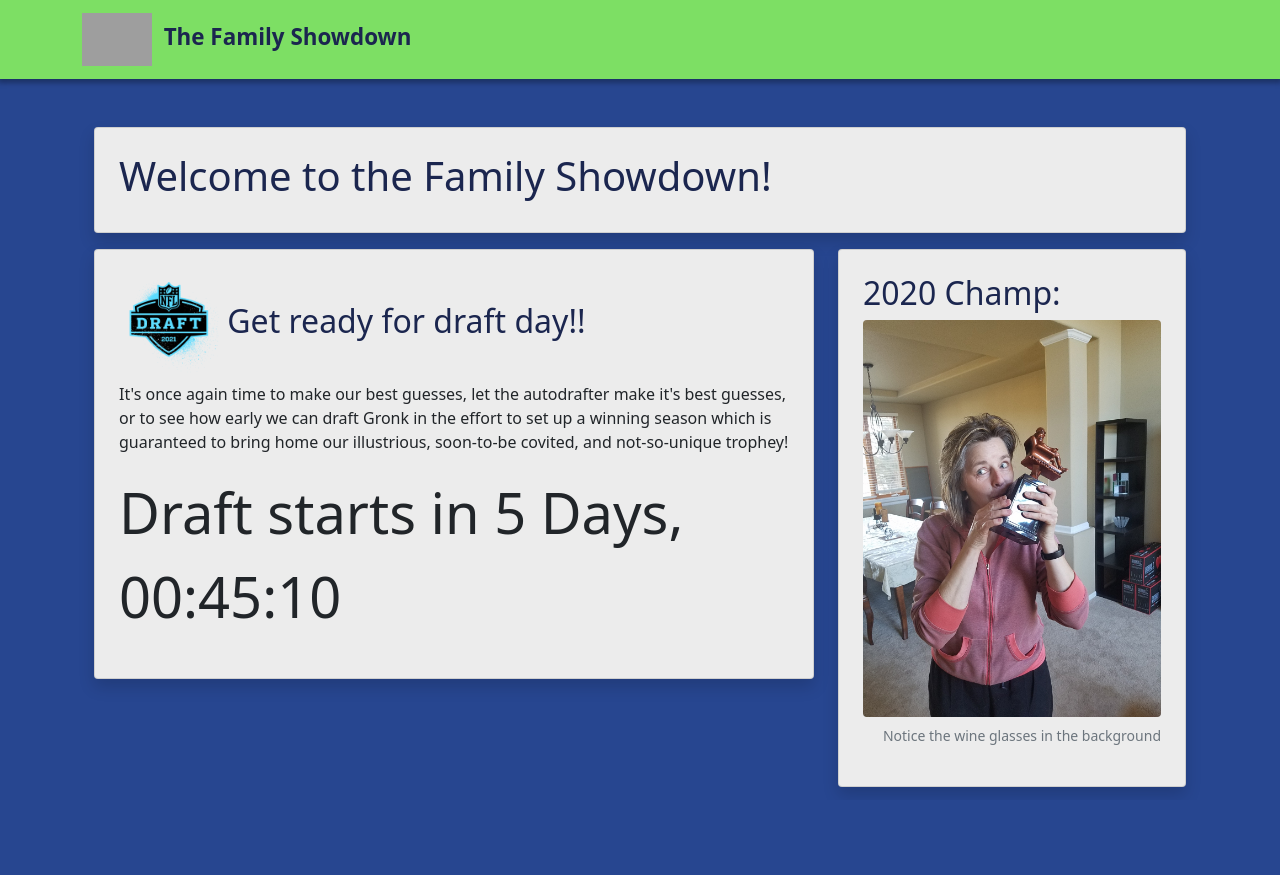
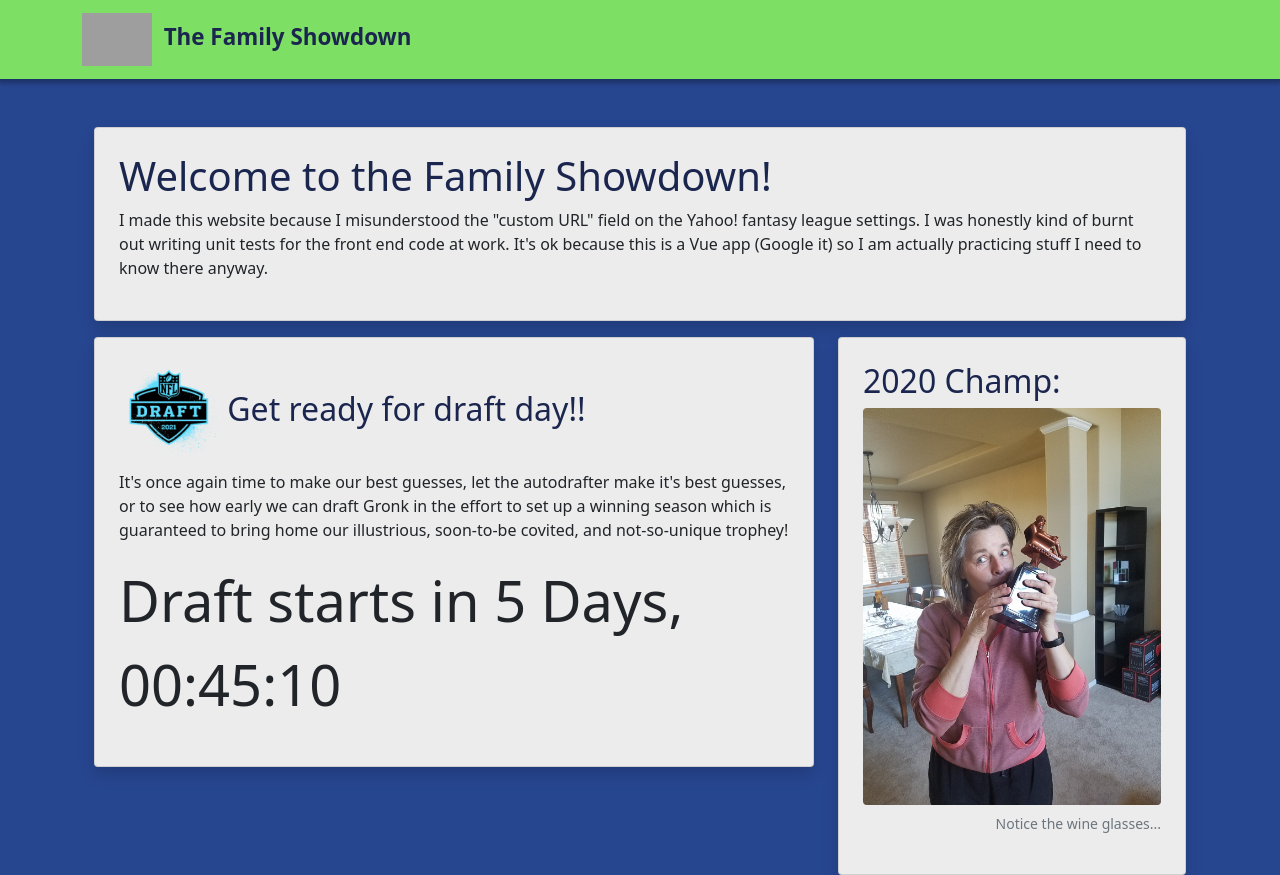
Before and after one commit to AGiesey/family-showdown, a Vue app: page / in a window 1280 px wide. Before the commit the page ends 800 px from the top, so only its background shows below. Built offline with nearby package versions, Linux system fonts and the light colour scheme; grey boxes are pictures that could not be loaded.

Commit message:
added copy

```diff
--- a/src/components/HomePage.vue
+++ b/src/components/HomePage.vue
@@ -12,7 +12,12 @@
                 blurb: `It's once again time to make our best guesses, let the autodrafter
                     make it's best guesses, or to see how early we can draft Gronk in
                     the effort to set up a winning season which is guaranteed to bring home our illustrious,
-                    soon-to-be covited, and not-so-unique trophey!`
+                    soon-to-be covited, and not-so-unique trophey!`,
+                subtitle: `
+                    I made this website because I misunderstood the "custom URL" field on the Yahoo! fantasy league settings.
+                    I was honestly kind of burnt out writing unit tests for the front end code at work. It's ok because this
+                    is a Vue app (Google it) so I am actually practicing stuff I need to know there anyway.
+                `
             }
         },
         components: {
@@ -30,6 +35,7 @@
         <Row>
             <FullColumn>
                 <h1 class="page-title">Welcome to the Family Showdown!</h1>
+                <p>{{subtitle}}</p>
             </FullColumn>
         </Row>
 
@@ -50,7 +56,7 @@
                 <h2>2020 Champ:</h2>
                 <figure class="figure">
                     <img class="figure-img img-fluid rounded" src="../../public/img/benita.jpeg" alt="Benita with the trophey">
-                    <figcaption class="figure-caption text-end">Notice the wine glasses in the background</figcaption>
+                    <figcaption class="figure-caption text-end">Notice the wine glasses...</figcaption>
                 </figure>
             </SideColumn>
         </Row>
```
